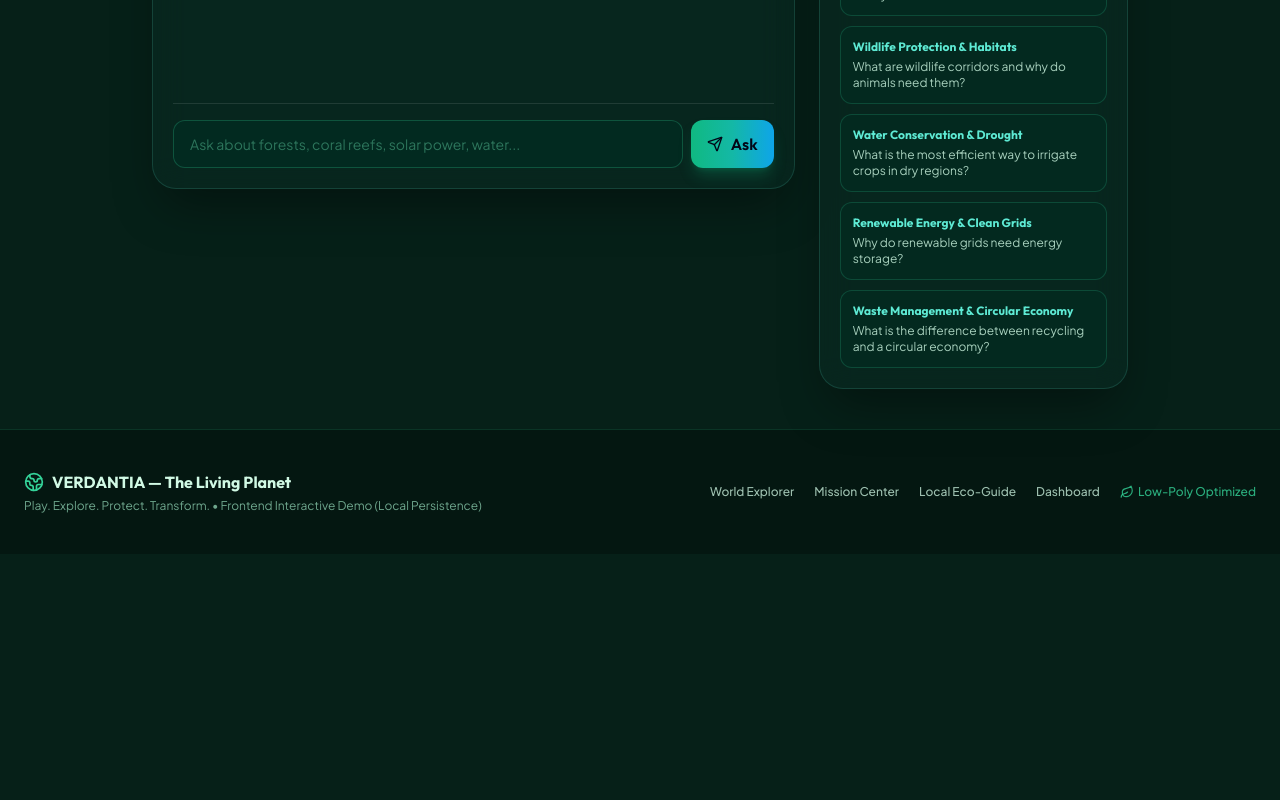
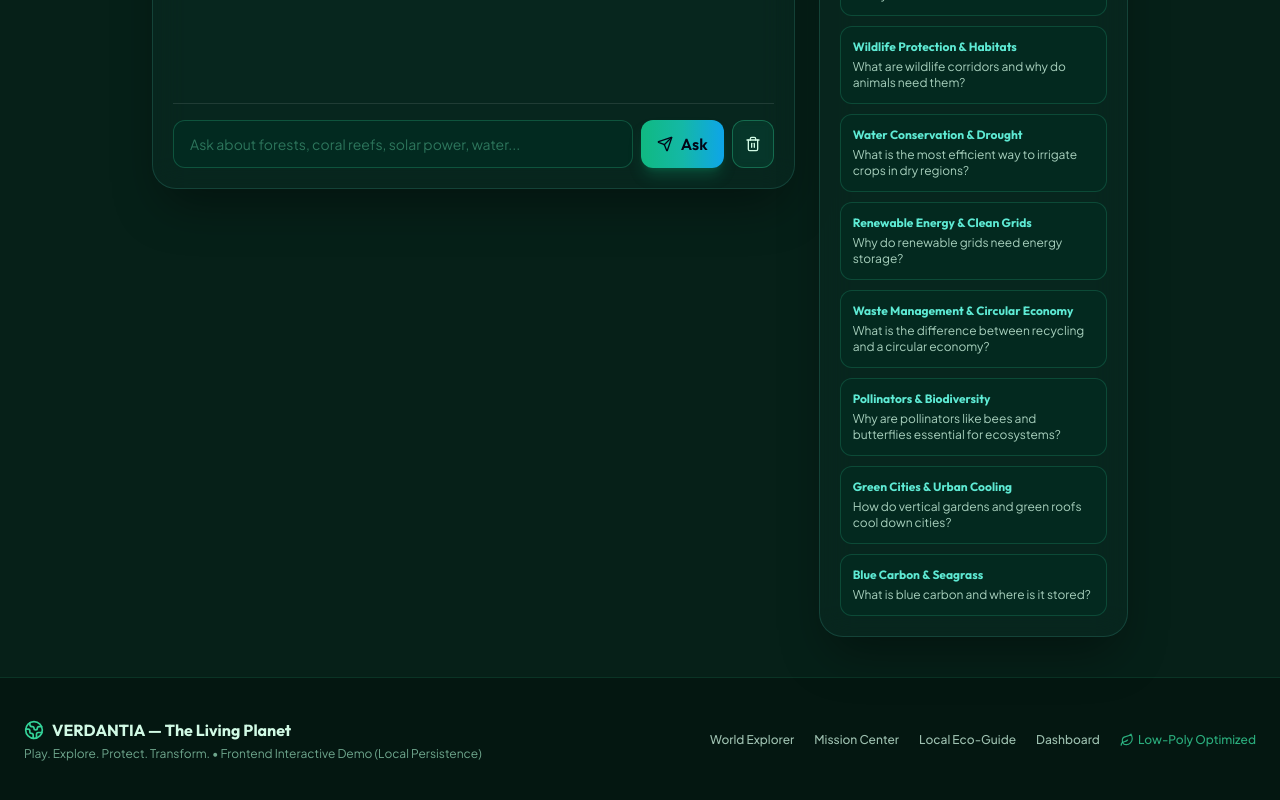
Before and after one commit to varshinisathasivam/3D-Adventure-Website, a React (Vite) app: page /companion in a window 1280 px wide. Shown: the part 520-1320 px from the top of the page. Before the commit the page ends 1074 px from the top, so only its background shows below. Built offline with nearby package versions, Linux system fonts and the light colour scheme.

Commit message:
feat(companion): expand knowledge base to 10 topics and add clear chat

```diff
--- a/src/data/knowledge/knowledgeBase.ts
+++ b/src/data/knowledge/knowledgeBase.ts
@@ -64,6 +64,33 @@ export const KNOWLEDGE_BASE: CompanionTopic[] = [
       'Recycling processes used materials into new ones, while a circular economy designs products from the start to be repaired, reused, composted, or remanufactured—minimizing waste before it is ever created.',
     actionTip: 'Practice sorting recyclables, organics, and e-waste in Forest Waste Sorting and Future City!',
   },
+  {
+    id: 'pollinators-biodiversity',
+    title: 'Pollinators & Biodiversity',
+    keywords: ['bee', 'bees', 'pollinator', 'pollinators', 'butterfly', 'flower', 'wildflower', 'biodiversity', 'insect'],
+    suggestedQuestion: 'Why are pollinators like bees and butterflies essential for ecosystems?',
+    response:
+      'Over 75% of flowering plants and roughly one-third of human food crops depend on animal pollinators. Planting native wildflowers, avoiding harsh pesticides, and leaving natural nesting habitats keep pollinator populations thriving.',
+    actionTip: 'Restore Green Forest and Desert World to see native wildflowers bloom!',
+  },
+  {
+    id: 'urban-cooling',
+    title: 'Green Cities & Urban Cooling',
+    keywords: ['city', 'urban', 'heat island', 'vertical garden', 'rooftop', 'building', 'transit', 'bike'],
+    suggestedQuestion: 'How do vertical gardens and green roofs cool down cities?',
+    response:
+      'Concrete and asphalt absorb sunlight and radiate heat, creating urban heat islands. Green roofs, street trees, and vertical gardens shade surfaces and cool the surrounding air through evapotranspiration while absorbing heavy stormwater.',
+    actionTip: 'Unlock Future City at Level 3 to transform towers with solar canopies and vertical gardens!',
+  },
+  {
+    id: 'blue-carbon',
+    title: 'Blue Carbon & Seagrass',
+    keywords: ['seagrass', 'mangrove', 'blue carbon', 'kelp', 'coastal', 'estuary'],
+    suggestedQuestion: 'What is blue carbon and where is it stored?',
+    response:
+      'Blue carbon is carbon captured by coastal and marine ecosystems such as mangroves, salt marshes, and seagrass meadows. Their dense underwater roots trap organic carbon in seabed sediments for centuries.',
+    actionTip: 'Try the Seagrass Meadow Care mission in Blue Ocean to protect these underwater carbon sinks.',
+  },
 ];
 
 export const COMPANION_FALLBACK_RESPONSE =
--- a/src/pages/Companion/CompanionPage.tsx
+++ b/src/pages/Companion/CompanionPage.tsx
@@ -1,5 +1,5 @@
 import React, { useState } from 'react';
-import { Bot, Send, Sparkles, Info } from 'lucide-react';
+import { Bot, Send, Sparkles, Info, Trash2 } from 'lucide-react';
 import { AppLayout } from '../../components/layout/AppLayout';
 import { KNOWLEDGE_BASE } from '../../data/knowledge/knowledgeBase';
 import { queryLocalCompanion } from '../../services/companionService';
@@ -112,6 +112,15 @@ export const CompanionPage: React.FC = () => {
                 <Send className="h-4 w-4" />
                 <span className="hidden sm:inline">Ask</span>
               </button>
+              <button
+                type="button"
+                onClick={() => setMessages((prev) => prev.slice(0, 1))}
+                className="btn-secondary px-3"
+                title="Clear chat history"
+                aria-label="Clear chat history"
+              >
+                <Trash2 className="h-4 w-4" />
+              </button>
             </form>
           </div>
 
```
